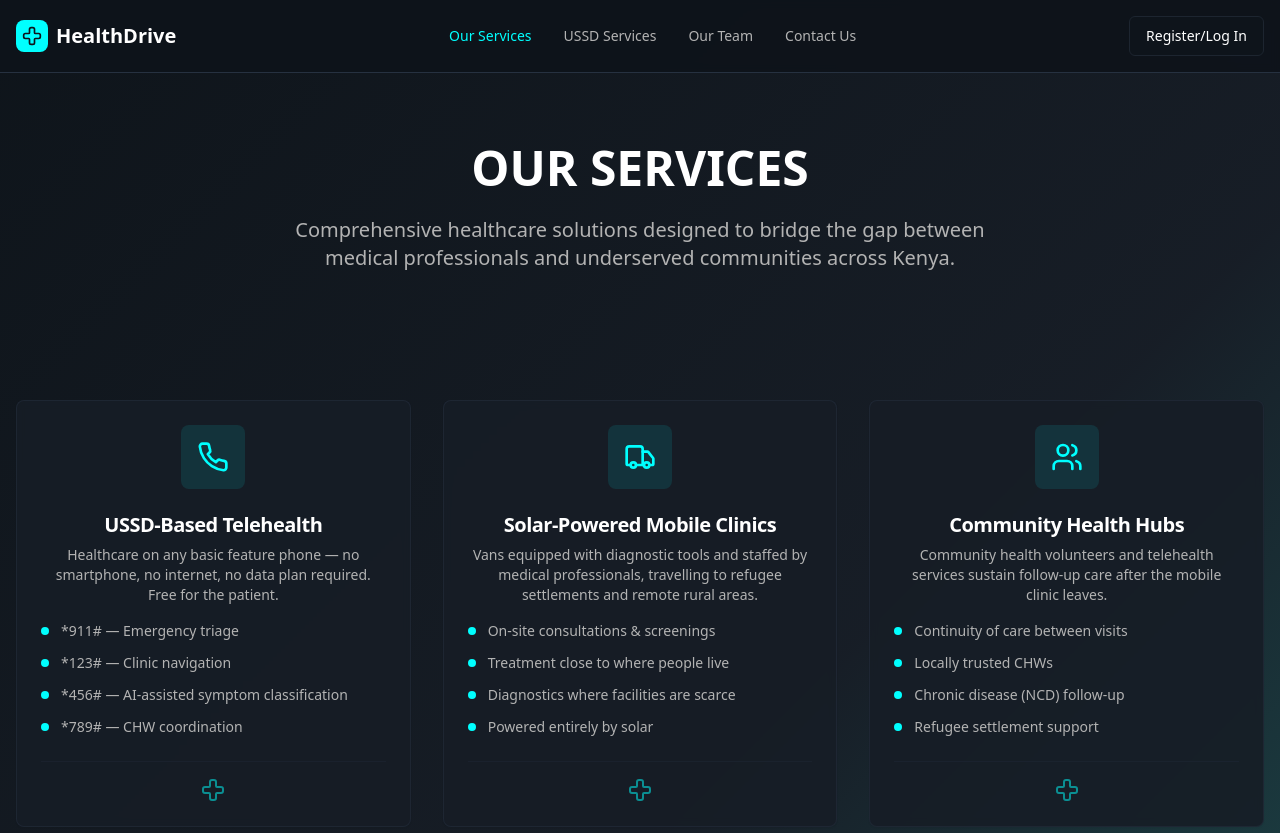
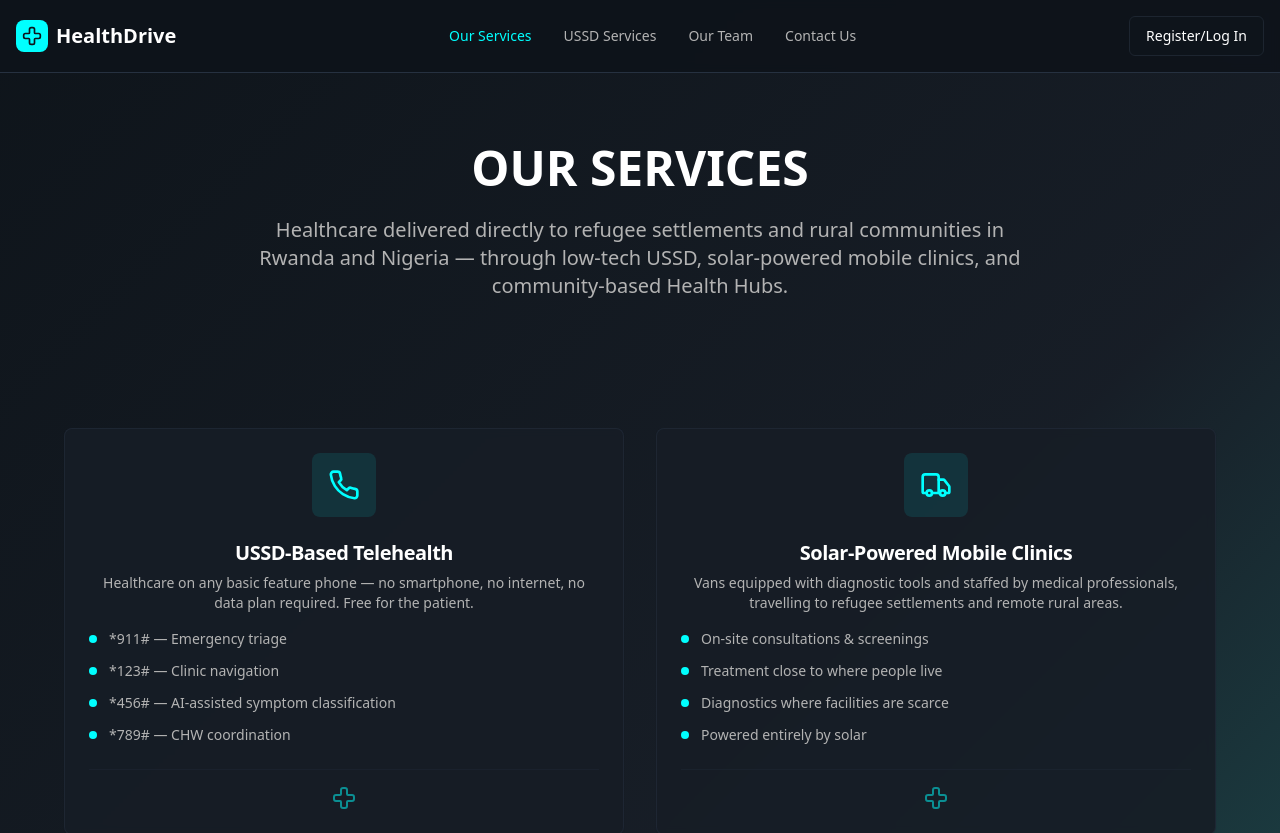
Before and after one commit to AgbajeCity/healthdrive, a React (Vite) app: page /services in a window 1280 px wide. Shown: the top 833 px of the page. Built offline with nearby package versions, Linux system fonts and the light colour scheme.

Commit message:
Changes
Co-authored-by: AgbajeCity <104626908+AgbajeCity@users.noreply.github.com>

```diff
--- a/src/pages/Services.tsx
+++ b/src/pages/Services.tsx
@@ -64,8 +64,7 @@ const Services = () => {
               OUR SERVICES
             </h1>
             <p className="text-xl text-muted-foreground max-w-3xl mx-auto">
-              Comprehensive healthcare solutions designed to bridge the gap between
-              medical professionals and underserved communities across Kenya.
+              Healthcare delivered directly to refugee settlements and rural communities in Rwanda and Nigeria — through low-tech USSD, solar-powered mobile clinics, and community-based Health Hubs.
             </p>
           </div>
         </section>
@@ -73,7 +72,7 @@ const Services = () => {
         {/* Services Grid */}
         <section className="py-16">
           <div className="container mx-auto px-4">
-            <div className="grid grid-cols-1 md:grid-cols-2 lg:grid-cols-3 gap-8">
+            <div className="grid grid-cols-1 md:grid-cols-2 gap-8 max-w-6xl mx-auto">
               {services.map((service, index) => (
                 <Card
                   key={index}
```
